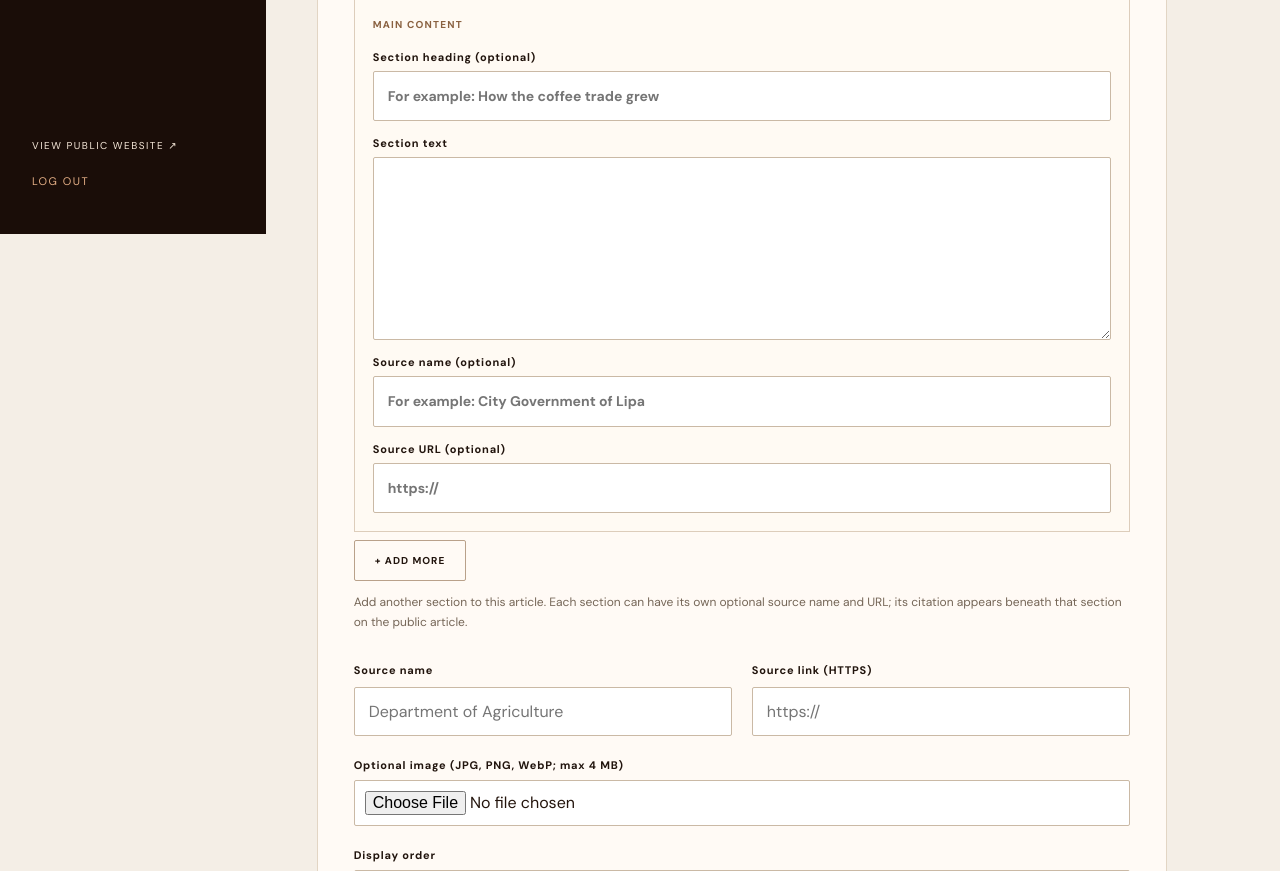
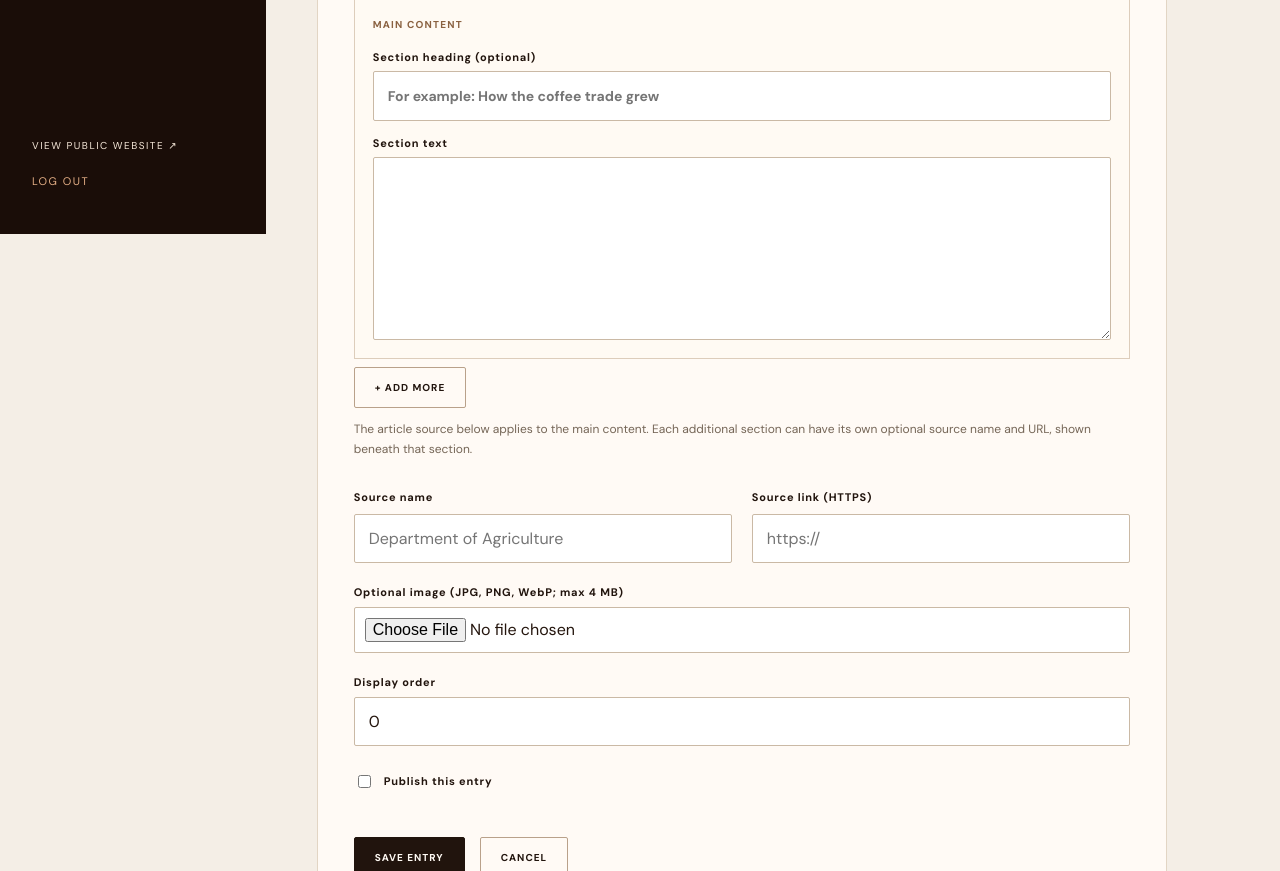
Before and after one commit to RpTolentino711/liberica-barako-heritage, a Laravel app: template resources/views/admin/encyclopedia/entry-form.blade.php in a window 1280 px wide. Shown: the part 566-1437 px from the top of the page. Run offline with Laravel 12, Linux system fonts and the light colour scheme; the template is opened without the code that fills it, so the values that code supplies are empty.

Commit message:
Remove duplicate main section source fields

```diff
--- a/resources/views/admin/encyclopedia/entry-form.blade.php
+++ b/resources/views/admin/encyclopedia/entry-form.blade.php
@@ -16,7 +16,7 @@
             <textarea id="body" name="body" maxlength="30000" rows="14" required>{{ old('body', $entry?->body) }}</textarea>
             <div class="encyclopedia-editor-actions">
                 <button class="button-alt" id="addEncyclopediaSection" type="button">+ ADD MORE</button>
-                <p class="encyclopedia-editor-note">Add another section to this article. Each section can have its own optional source name and URL; its citation appears beneath that section on the public article.</p>
+                <p class="encyclopedia-editor-note">The article source below applies to the main content. Each additional section can have its own optional source name and URL, shown beneath that section.</p>
             </div>
             <div class="two-col">
                 <div><label for="source_label">Source name</label><input id="source_label" name="source_label" maxlength="240" value="{{ old('source_label', $entry?->source_label) }}" placeholder="Department of Agriculture"></div>
@@ -97,8 +97,8 @@
                 const values = [...editor.querySelectorAll('.encyclopedia-content-section')].map((section) => {
                     const heading = section.querySelector('[data-section-heading]').value.trim();
                     const content = section.querySelector('[data-section-content]').value.trim();
-                    const sourceLabel = section.querySelector('[data-section-source-label]').value.trim();
-                    const sourceUrl = section.querySelector('[data-section-source-url]').value.trim();
+                    const sourceLabel = section.querySelector('[data-section-source-label]')?.value.trim() || '';
+                    const sourceUrl = section.querySelector('[data-section-source-url]')?.value.trim() || '';
                     if (!heading && !content && !sourceLabel && !sourceUrl) return '';
                     return [heading ? `## ${heading}` : '', sourceMarker(sourceLabel, sourceUrl), content].filter(Boolean).join('\n\n');
                 }).filter(Boolean);
@@ -144,6 +144,8 @@
                 contentInput.dataset.sectionContent = '';
                 contentLabel.append(contentInput);
 
+                section.append(sectionHead, headingLabel, contentLabel);
+                if (removable) {
                     const sourceLabelField = document.createElement('label');
                     sourceLabelField.textContent = 'Source name (optional)';
                     const sourceLabelInput = document.createElement('input');
@@ -164,12 +166,13 @@
                     sourceUrlInput.dataset.sectionSourceUrl = '';
                     sourceUrlField.append(sourceUrlInput);
 
-                section.append(sectionHead, headingLabel, contentLabel, sourceLabelField, sourceUrlField);
+                    section.append(sourceLabelField, sourceUrlField);
+                    sourceLabelInput.addEventListener('input', syncBody);
+                    sourceUrlInput.addEventListener('input', syncBody);
+                }
                 editor.append(section);
                 headingInput.addEventListener('input', syncBody);
                 contentInput.addEventListener('input', syncBody);
-                sourceLabelInput.addEventListener('input', syncBody);
-                sourceUrlInput.addEventListener('input', syncBody);
             };
 
             parseSections(fallback.value).forEach((section, index) => addSection(section, index > 0));
```
Lines whose indentation alone changed are shown as unchanged.
